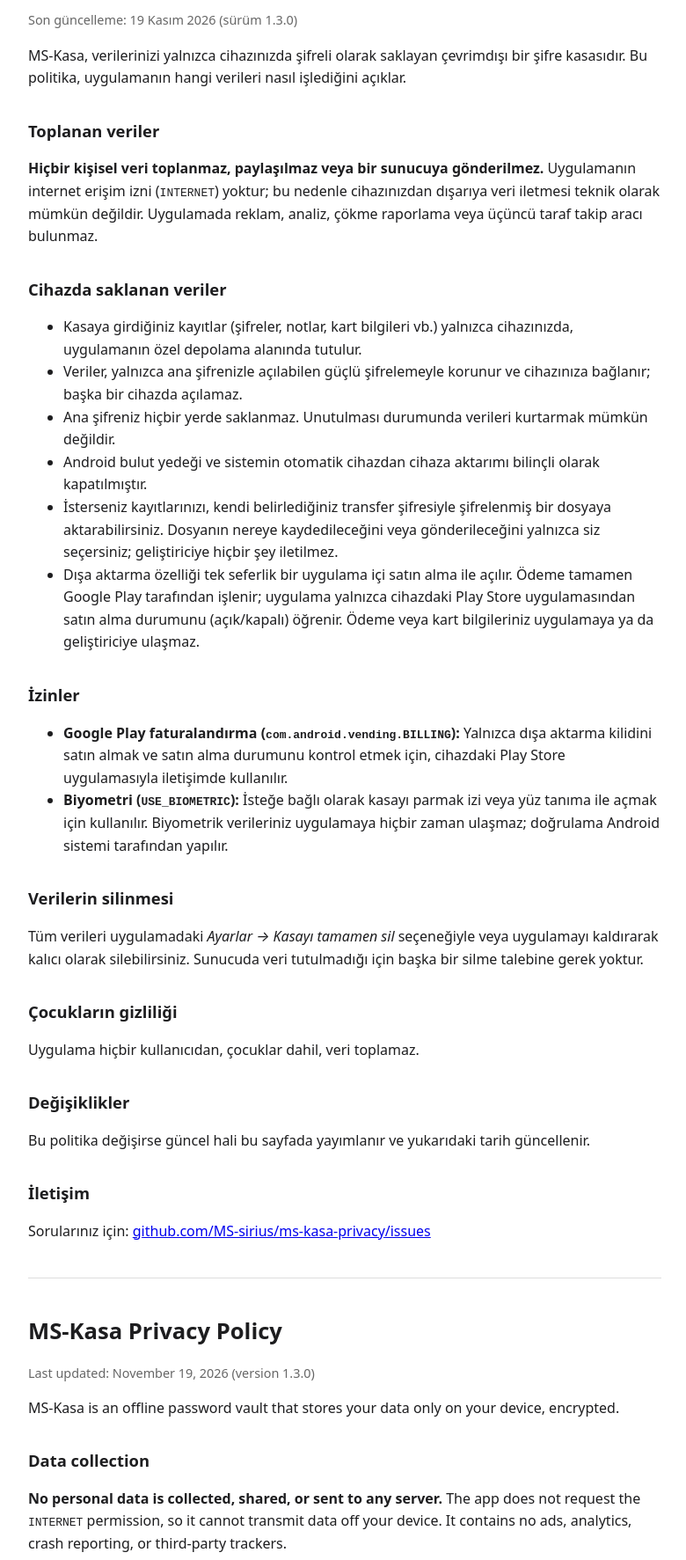
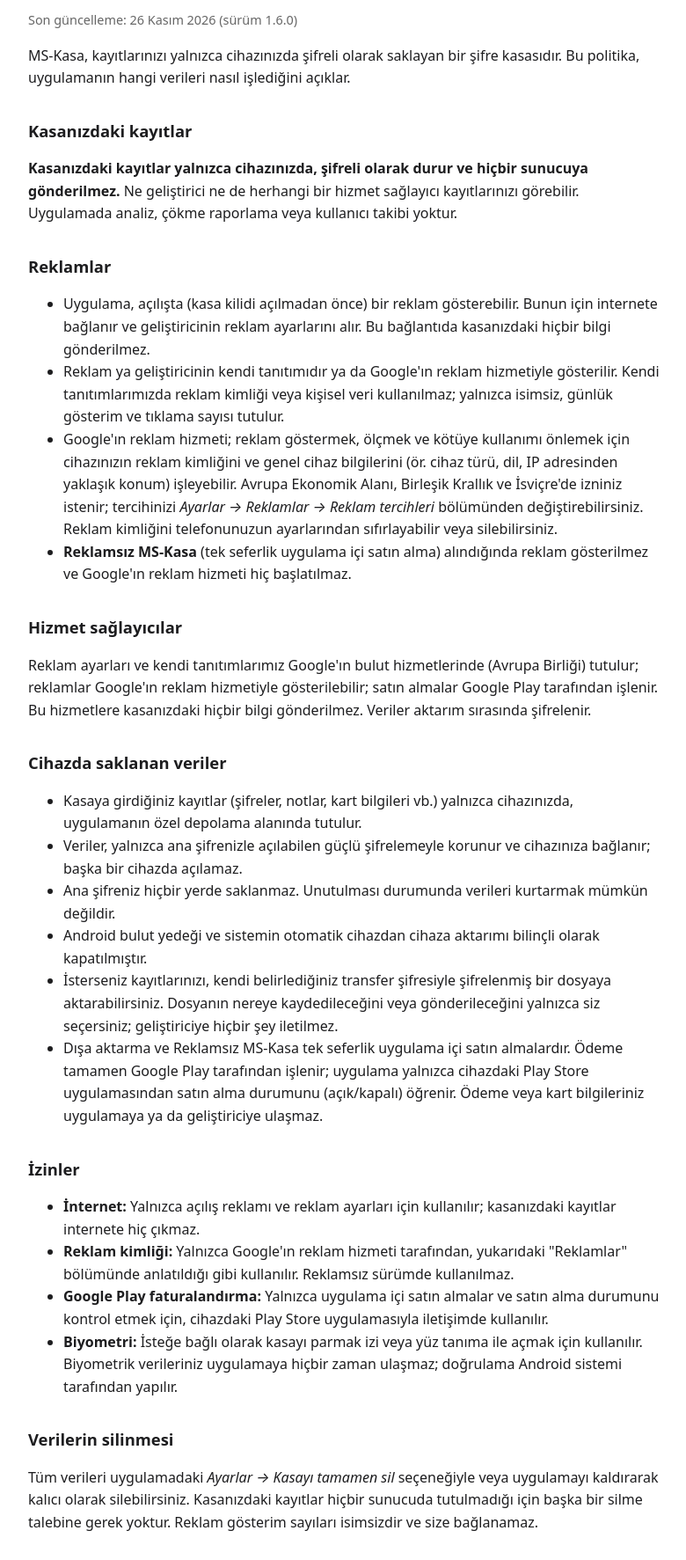
Before and after one commit to MS-sirius/ms-kasa-privacy, a plain HTML site: page index.html in a window 1280 px wide. Shown: the part 85-1858 px from the top of the page at 88% size, without its empty margins (248-1028 px from the left). Drawn offline with Linux system fonts and the light colour scheme.

Commit message:
Gizlilik politikası: açılış reklamı ve Reklamsız MS-Kasa (sürüm 1.6.0+)

```diff
--- a/index.html
+++ b/index.html
@@ -16,12 +16,23 @@
 <body>
 
 <h1>MS-Kasa Gizlilik Politikası</h1>
-<p class="muted">Son güncelleme: 19 Kasım 2026 (sürüm 1.3.0)</p>
+<p class="muted">Son güncelleme: 26 Kasım 2026 (sürüm 1.6.0)</p>
 
-<p>MS-Kasa, verilerinizi yalnızca cihazınızda şifreli olarak saklayan çevrimdışı bir şifre kasasıdır. Bu politika, uygulamanın hangi verileri nasıl işlediğini açıklar.</p>
+<p>MS-Kasa, kayıtlarınızı yalnızca cihazınızda şifreli olarak saklayan bir şifre kasasıdır. Bu politika, uygulamanın hangi verileri nasıl işlediğini açıklar.</p>
 
-<h2>Toplanan veriler</h2>
-<p><strong>Hiçbir kişisel veri toplanmaz, paylaşılmaz veya bir sunucuya gönderilmez.</strong> Uygulamanın internet erişim izni (<code>INTERNET</code>) yoktur; bu nedenle cihazınızdan dışarıya veri iletmesi teknik olarak mümkün değildir. Uygulamada reklam, analiz, çökme raporlama veya üçüncü taraf takip aracı bulunmaz.</p>
+<h2>Kasanızdaki kayıtlar</h2>
+<p><strong>Kasanızdaki kayıtlar yalnızca cihazınızda, şifreli olarak durur ve hiçbir sunucuya gönderilmez.</strong> Ne geliştirici ne de herhangi bir hizmet sağlayıcı kayıtlarınızı görebilir. Uygulamada analiz, çökme raporlama veya kullanıcı takibi yoktur.</p>
+
+<h2>Reklamlar</h2>
+<ul>
+  <li>Uygulama, açılışta (kasa kilidi açılmadan önce) bir reklam gösterebilir. Bunun için internete bağlanır ve geliştiricinin reklam ayarlarını alır. Bu bağlantıda kasanızdaki hiçbir bilgi gönderilmez.</li>
+  <li>Reklam ya geliştiricinin kendi tanıtımıdır ya da Google'ın reklam hizmetiyle gösterilir. Kendi tanıtımlarımızda reklam kimliği veya kişisel veri kullanılmaz; yalnızca isimsiz, günlük gösterim ve tıklama sayısı tutulur.</li>
+  <li>Google'ın reklam hizmeti; reklam göstermek, ölçmek ve kötüye kullanımı önlemek için cihazınızın reklam kimliğini ve genel cihaz bilgilerini (ör. cihaz türü, dil, IP adresinden yaklaşık konum) işleyebilir. Avrupa Ekonomik Alanı, Birleşik Krallık ve İsviçre'de izniniz istenir; tercihinizi <em>Ayarlar → Reklamlar → Reklam tercihleri</em> bölümünden değiştirebilirsiniz. Reklam kimliğini telefonunuzun ayarlarından sıfırlayabilir veya silebilirsiniz.</li>
+  <li><strong>Reklamsız MS-Kasa</strong> (tek seferlik uygulama içi satın alma) alındığında reklam gösterilmez ve Google'ın reklam hizmeti hiç başlatılmaz.</li>
+</ul>
+
+<h2>Hizmet sağlayıcılar</h2>
+<p>Reklam ayarları ve kendi tanıtımlarımız Google'ın bulut hizmetlerinde (Avrupa Birliği) tutulur; reklamlar Google'ın reklam hizmetiyle gösterilebilir; satın almalar Google Play tarafından işlenir. Bu hizmetlere kasanızdaki hiçbir bilgi gönderilmez. Veriler aktarım sırasında şifrelenir.</p>
 
 <h2>Cihazda saklanan veriler</h2>
 <ul>
@@ -30,20 +41,22 @@
   <li>Ana şifreniz hiçbir yerde saklanmaz. Unutulması durumunda verileri kurtarmak mümkün değildir.</li>
   <li>Android bulut yedeği ve sistemin otomatik cihazdan cihaza aktarımı bilinçli olarak kapatılmıştır.</li>
   <li>İsterseniz kayıtlarınızı, kendi belirlediğiniz transfer şifresiyle şifrelenmiş bir dosyaya aktarabilirsiniz. Dosyanın nereye kaydedileceğini veya gönderileceğini yalnızca siz seçersiniz; geliştiriciye hiçbir şey iletilmez.</li>
-  <li>Dışa aktarma özelliği tek seferlik bir uygulama içi satın alma ile açılır. Ödeme tamamen Google Play tarafından işlenir; uygulama yalnızca cihazdaki Play Store uygulamasından satın alma durumunu (açık/kapalı) öğrenir. Ödeme veya kart bilgileriniz uygulamaya ya da geliştiriciye ulaşmaz.</li>
+  <li>Dışa aktarma ve Reklamsız MS-Kasa tek seferlik uygulama içi satın almalardır. Ödeme tamamen Google Play tarafından işlenir; uygulama yalnızca cihazdaki Play Store uygulamasından satın alma durumunu (açık/kapalı) öğrenir. Ödeme veya kart bilgileriniz uygulamaya ya da geliştiriciye ulaşmaz.</li>
 </ul>
 
 <h2>İzinler</h2>
 <ul>
-  <li><strong>Google Play faturalandırma (<code>com.android.vending.BILLING</code>):</strong> Yalnızca dışa aktarma kilidini satın almak ve satın alma durumunu kontrol etmek için, cihazdaki Play Store uygulamasıyla iletişimde kullanılır.</li>
-  <li><strong>Biyometri (<code>USE_BIOMETRIC</code>):</strong> İsteğe bağlı olarak kasayı parmak izi veya yüz tanıma ile açmak için kullanılır. Biyometrik verileriniz uygulamaya hiçbir zaman ulaşmaz; doğrulama Android sistemi tarafından yapılır.</li>
+  <li><strong>İnternet:</strong> Yalnızca açılış reklamı ve reklam ayarları için kullanılır; kasanızdaki kayıtlar internete hiç çıkmaz.</li>
+  <li><strong>Reklam kimliği:</strong> Yalnızca Google'ın reklam hizmeti tarafından, yukarıdaki "Reklamlar" bölümünde anlatıldığı gibi kullanılır. Reklamsız sürümde kullanılmaz.</li>
+  <li><strong>Google Play faturalandırma:</strong> Yalnızca uygulama içi satın almalar ve satın alma durumunu kontrol etmek için, cihazdaki Play Store uygulamasıyla iletişimde kullanılır.</li>
+  <li><strong>Biyometri:</strong> İsteğe bağlı olarak kasayı parmak izi veya yüz tanıma ile açmak için kullanılır. Biyometrik verileriniz uygulamaya hiçbir zaman ulaşmaz; doğrulama Android sistemi tarafından yapılır.</li>
 </ul>
 
 <h2>Verilerin silinmesi</h2>
-<p>Tüm verileri uygulamadaki <em>Ayarlar → Kasayı tamamen sil</em> seçeneğiyle veya uygulamayı kaldırarak kalıcı olarak silebilirsiniz. Sunucuda veri tutulmadığı için başka bir silme talebine gerek yoktur.</p>
+<p>Tüm verileri uygulamadaki <em>Ayarlar → Kasayı tamamen sil</em> seçeneğiyle veya uygulamayı kaldırarak kalıcı olarak silebilirsiniz. Kasanızdaki kayıtlar hiçbir sunucuda tutulmadığı için başka bir silme talebine gerek yoktur. Reklam gösterim sayıları isimsizdir ve size bağlanamaz.</p>
 
 <h2>Çocukların gizliliği</h2>
-<p>Uygulama hiçbir kullanıcıdan, çocuklar dahil, veri toplamaz.</p>
+<p>Uygulama çocuklara yönelik değildir. Kasa kayıtları hiçbir kullanıcıdan toplanmaz; reklamlar yukarıda anlatıldığı gibi gösterilir.</p>
 
 <h2>Değişiklikler</h2>
 <p>Bu politika değişirse güncel hali bu sayfada yayımlanır ve yukarıdaki tarih güncellenir.</p>
@@ -54,24 +67,35 @@
 <hr>
 
 <h1>MS-Kasa Privacy Policy</h1>
-<p class="muted">Last updated: November 19, 2026 (version 1.3.0)</p>
+<p class="muted">Last updated: November 26, 2026 (version 1.6.0)</p>
 
-<p>MS-Kasa is an offline password vault that stores your data only on your device, encrypted.</p>
+<p>MS-Kasa is a password vault that stores your entries only on your device, encrypted.</p>
 
-<h2>Data collection</h2>
-<p><strong>No personal data is collected, shared, or sent to any server.</strong> The app does not request the <code>INTERNET</code> permission, so it cannot transmit data off your device. It contains no ads, analytics, crash reporting, or third-party trackers.</p>
+<h2>Your vault entries</h2>
+<p><strong>Your vault entries stay only on your device, encrypted, and are never sent to any server.</strong> Neither the developer nor any service provider can see them. The app has no analytics, crash reporting, or user tracking.</p>
+
+<h2>Ads</h2>
+<p>The app may show an ad at launch, before the vault is unlocked. To do so it connects to the internet and fetches the developer's ad settings; nothing from your vault is sent.</p>
+<p>The ad is either the developer's own promotion or is shown through Google's advertising service. Our own promotions use no advertising ID or personal data; only anonymous daily view and tap counts are kept.</p>
+<p>Google's advertising service may process your device's advertising ID and general device information (e.g. device type, language, approximate location from IP address) to show and measure ads and prevent abuse. In the European Economic Area, the UK and Switzerland your consent is requested; you can change it under <em>Settings → Ads → Ad preferences</em>. You can reset or delete the advertising ID in your phone's settings.</p>
+<p>With <strong>Ad-free MS-Kasa</strong> (one-time in-app purchase) no ads are shown and Google's advertising service is never started.</p>
+
+<h2>Service providers</h2>
+<p>Ad settings and our own promotions are stored on Google's cloud services (European Union); ads may be shown through Google's advertising service; purchases are processed by Google Play. Nothing from your vault is sent to these services. Data is encrypted in transit.</p>
 
 <h2>Data stored on your device</h2>
 <p>Vault entries are stored only in the app's private storage, protected with strong encryption that only your master password can unlock, and bound to your device. Your master password is never stored. Android cloud backup and automatic device-to-device transfer are disabled.</p>
 <p>If you choose, you can export your entries to a file encrypted with a transfer password you set. Only you decide where that file is saved or sent; nothing is ever transmitted to the developer.</p>
-<p>Export is unlocked with a one-time in-app purchase. Payment is processed entirely by Google Play; the app only learns the purchase status (unlocked or not) from the Play Store app on your device. Your payment details never reach the app or the developer.</p>
+<p>Export and Ad-free MS-Kasa are one-time in-app purchases. Payment is processed entirely by Google Play; the app only learns the purchase status (unlocked or not) from the Play Store app on your device. Your payment details never reach the app or the developer.</p>
 
 <h2>Permissions</h2>
-<p><strong>com.android.vending.BILLING</strong> is used only to buy the export unlock and check its status with the Play Store app on your device.</p>
-<p><strong>USE_BIOMETRIC</strong> is used only to optionally unlock the vault with fingerprint or face. Biometric data never reaches the app; verification is handled by Android.</p>
+<p><strong>Internet</strong> is used only for the launch ad and its settings; your vault entries never go online.</p>
+<p><strong>Advertising ID</strong> is used only by Google's advertising service as described under "Ads"; not in the ad-free version.</p>
+<p><strong>Google Play billing</strong> is used only for in-app purchases and to check their status with the Play Store app on your device.</p>
+<p><strong>Biometrics</strong> are used only to optionally unlock the vault with fingerprint or face. Biometric data never reaches the app; verification is handled by Android.</p>
 
 <h2>Deleting data</h2>
-<p>Use <em>Settings → Delete vault completely</em> in the app, or uninstall the app. No data is held on any server.</p>
+<p>Use <em>Settings → Delete vault completely</em> in the app, or uninstall the app. Your vault entries are not held on any server. Ad view counts are anonymous and cannot be linked to you.</p>
 
 <h2>Contact</h2>
 <p><a href="https://github.com/MS-sirius/ms-kasa-privacy/issues">github.com/MS-sirius/ms-kasa-privacy/issues</a></p>
```
